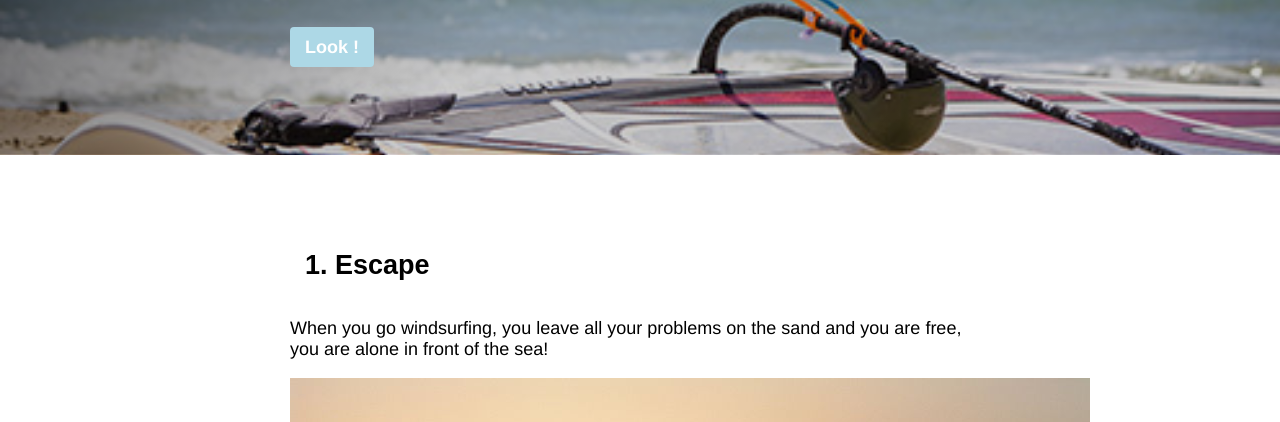
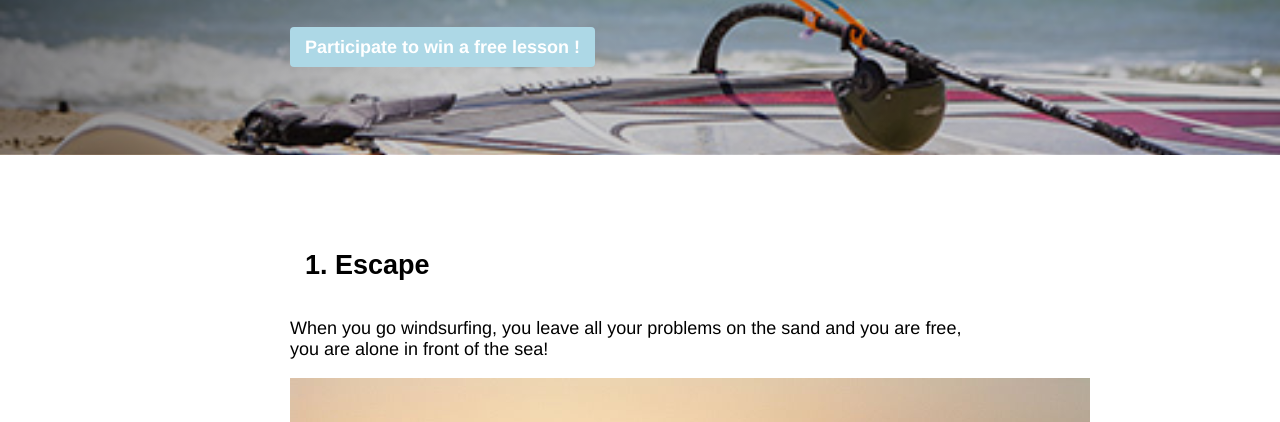
Before and after one commit to mahaut-0701/windsurf, a plain HTML site: page index.html in a window 1280 px wide. Shown: the part 378-800 px from the top of the page. Drawn offline with Linux system fonts and the light colour scheme; a script that the page names is missing.

Commit message:
Update index.html

```diff
--- a/index.html
+++ b/index.html
@@ -11,7 +11,7 @@
 	 <div class="container">
 		<h1>Windsurfing, the best sport in the world🏄🏼‍♀️</h1>
 		<h2>Let's see why windsurfing is the best sport in the world</h2>
-		<a href="https://www.windmag.com/video" class="btn-blue" target="_blank">Look !</a>
+		<a href="apply-section" class="btn-blue" target="_blank">Participate to win a free lesson !</a>
 	 </div>
   </div>
 
@@ -46,7 +46,8 @@
   </div>
 </div>
 
-<div data-tf-widget="udN62pPc" data-tf-opacity="0" data-tf-hide-headers data-tf-iframe-props="title=My typeform" data-tf-medium="snippet" style="width:100%;height:500px;"></div><script src="//embed.typeform.com/next/embed.js"></script>
+</div> id="apply-section">
+<div data-tf-live="01KJYMMKZZWHP561R34J1T4MHJ"></div><script src="//embed.typeform.com/next/embed.js"></script>
 
 </body>
 </html>
```
